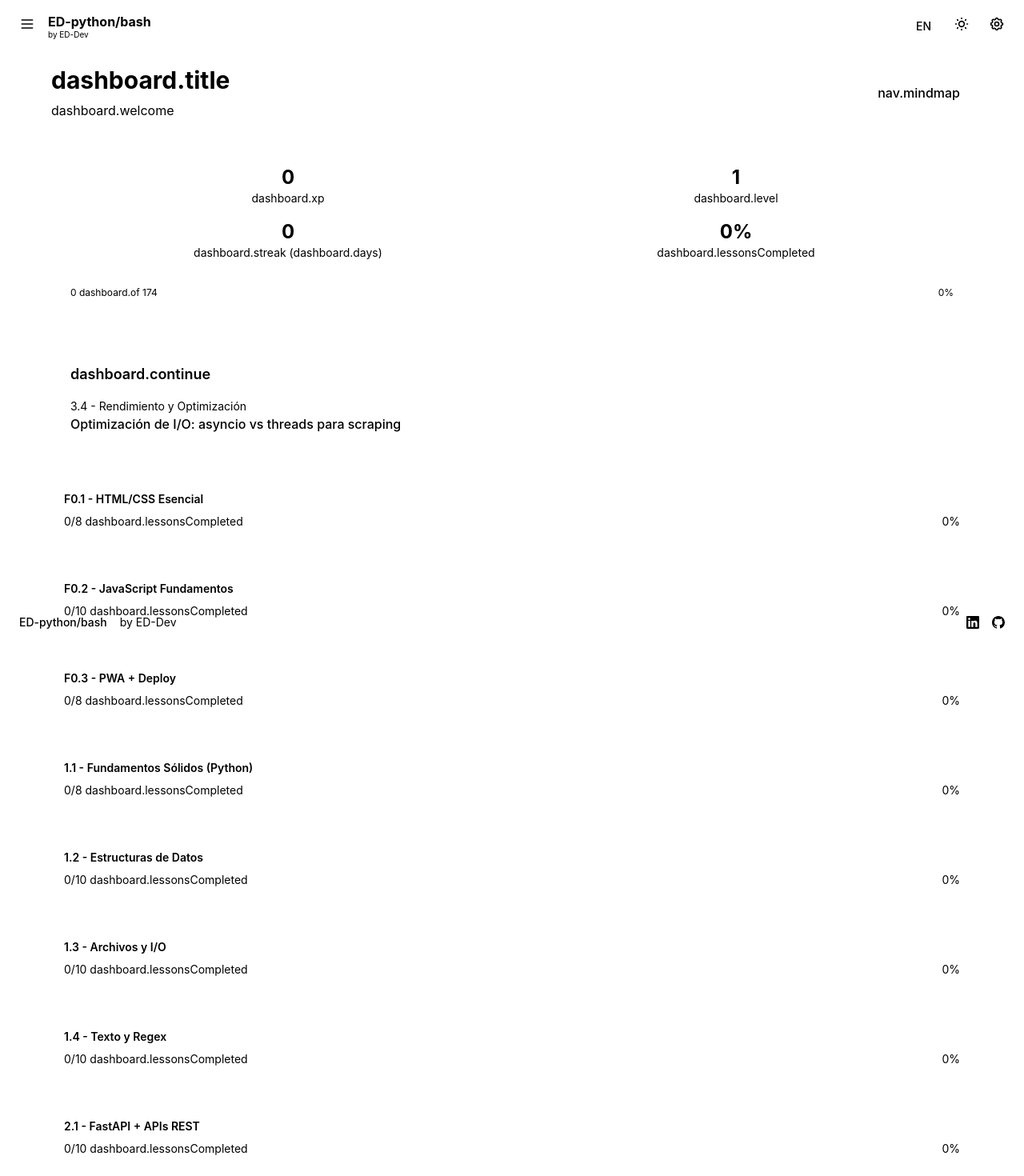
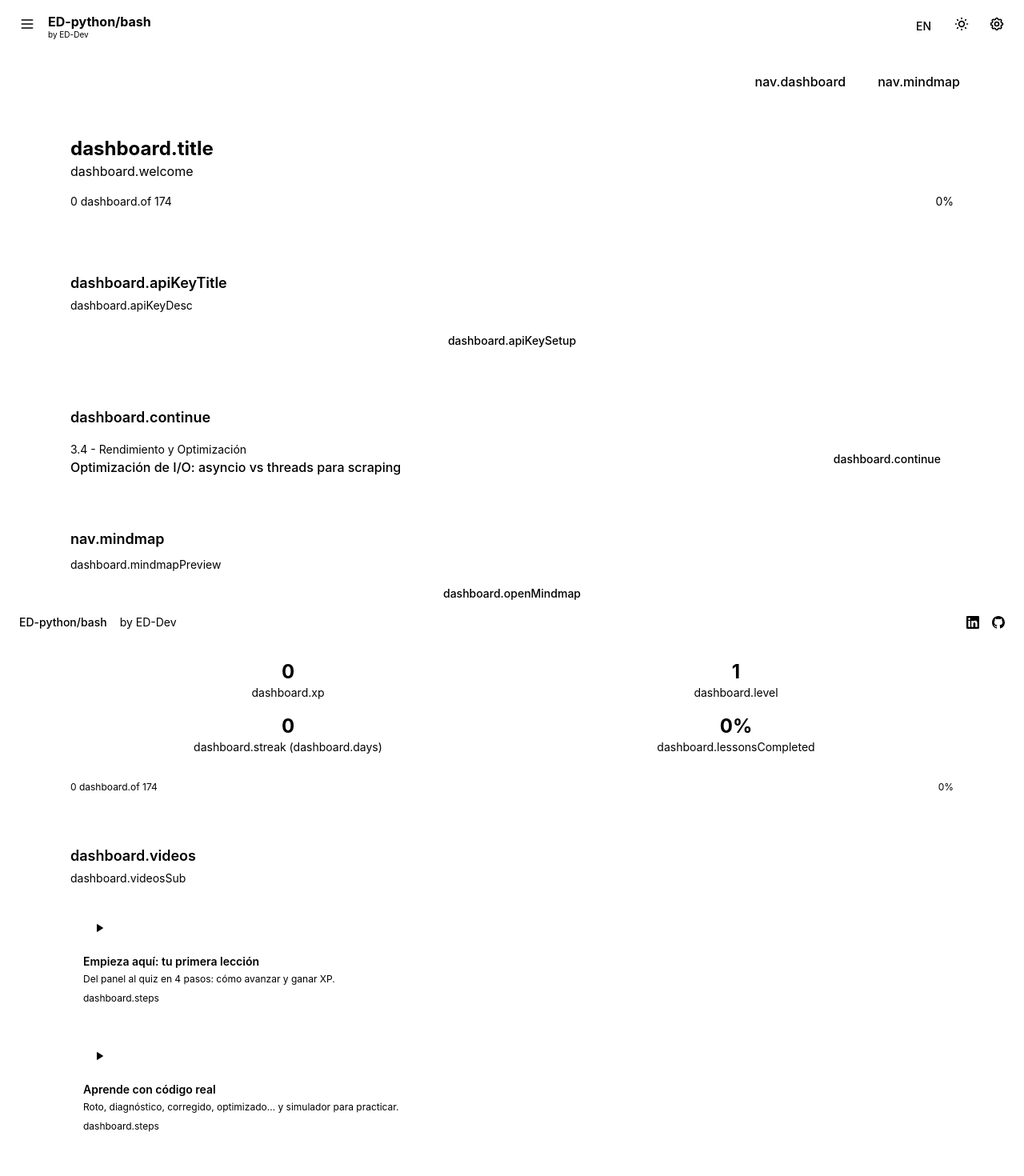
Before and after one commit to ericksondaviddev-source/edpythonbash, a React (Vite) app: page /#/leccion/1 in a window 1280 px wide. Shown: the top 1470 px of the page at 80% size. Built offline with nearby package versions, Linux system fonts and the light colour scheme; the HTML template or start-up script is replaced by a standard one.

Commit message:
feat(dashboard): portada bento solarpunk + 3 videos de instruccion con voz

```diff
--- a/src/App.tsx
+++ b/src/App.tsx
@@ -140,6 +140,7 @@ function AppShell() {
                   lessons={lessons}
                   onLessonSelect={handleLessonSelect}
                   currentLessonId={currentLesson?.id}
+                  onOpenSettings={() => setIsAPIKeyModalOpen(true)}
                 />
               }
             />
@@ -151,6 +152,7 @@ function AppShell() {
                   lessons={lessons}
                   onLessonSelect={handleLessonSelect}
                   currentLessonId={currentLesson?.id}
+                  onOpenSettings={() => setIsAPIKeyModalOpen(true)}
                 />
               }
             />
@@ -177,6 +179,7 @@ function AppShell() {
                     modules={modules}
                     lessons={lessons}
                     onLessonSelect={handleLessonSelect}
+                    onOpenSettings={() => setIsAPIKeyModalOpen(true)}
                   />
                 )
               }
--- /dev/null
+++ b/src/components/dashboard/ApiKeyCard.tsx
@@ -0,0 +1,34 @@
+import { useState } from 'react'
+import { useTranslation } from 'react-i18next'
+import { Button } from '../atoms'
+
+interface ApiKeyCardProps {
+  onOpenSettings?: () => void
+}
+
+export default function ApiKeyCard({ onOpenSettings }: ApiKeyCardProps) {
+  const { t } = useTranslation()
+  const [hasKey] = useState(() => Boolean(localStorage.getItem('openrouter_api_key')))
+
+  return (
+    <div className="glass rounded-xl p-6 shadow-lg flex flex-col justify-between gap-4">
+      <div>
+        <h2 className="text-lg font-semibold text-[var(--text-primary)] mb-1">
+          {t('dashboard.apiKeyTitle')}
+        </h2>
+        <p className="text-sm text-[var(--text-secondary)]">
+          {t('dashboard.apiKeyDesc')}
+        </p>
+      </div>
+      {hasKey ? (
+        <span className="inline-flex items-center gap-2 text-sm font-medium text-[var(--success)]">
+          ✓ {t('dashboard.apiKeyConnected')}
+        </span>
+      ) : (
+        <Button onClick={onOpenSettings} disabled={!onOpenSettings}>
+          {t('dashboard.apiKeySetup')}
+        </Button>
+      )}
+    </div>
+  )
+}
--- /dev/null
+++ b/src/components/dashboard/HeroCard.tsx
@@ -0,0 +1,35 @@
+import { useTranslation } from 'react-i18next'
+
+interface HeroCardProps {
+  completedCount: number
+  total: number
+}
+
+export default function HeroCard({ completedCount, total }: HeroCardProps) {
+  const { t } = useTranslation()
+  const percent = total > 0 ? Math.round((completedCount / total) * 100) : 0
+
+  return (
+    <div className="glass rounded-xl p-6 shadow-lg inti-rays relative overflow-hidden">
+      <div className="flex items-center gap-4">
+        <img src="/logo.svg" alt="ED-python/bash" className="h-14 hidden sm:block" />
+        <div>
+          <h1 className="text-2xl md:text-3xl font-bold text-[var(--text-primary)]">
+            {t('dashboard.title')}
+          </h1>
+          <p className="text-[var(--text-secondary)]">{t('dashboard.welcome')}</p>
+        </div>
+      </div>
+      <div className="mt-4 flex items-center justify-between text-sm text-[var(--text-secondary)]">
+        <span>{completedCount} {t('dashboard.of')} {total}</span>
+        <span>{percent}%</span>
+      </div>
+      <div className="mt-1 h-2.5 rounded-full overflow-hidden bg-[var(--bg-tertiary)]">
+        <div
+          className="h-full tricolor-bar transition-all duration-500"
+          style={{ width: `${percent}%` }}
+        />
+      </div>
+    </div>
+  )
+}
--- /dev/null
+++ b/src/components/dashboard/VideosCard.tsx
@@ -0,0 +1,60 @@
+import { useState } from 'react'
+import { useTranslation } from 'react-i18next'
+import { Modal, Icon } from '../atoms'
+import TutorTab from '../video/TutorTab'
+import { getInstructionVideos, type InstructionVideo } from '../../lib/instructionVideos'
+
+interface VideosCardProps {
+  lang: 'es' | 'en'
+}
+
+export default function VideosCard({ lang }: VideosCardProps) {
+  const { t } = useTranslation()
+  const videos = getInstructionVideos(lang)
+  const [selected, setSelected] = useState<InstructionVideo | null>(null)
+
+  return (
+    <div className="glass rounded-xl p-6 shadow-lg">
+      <h2 className="text-lg font-semibold text-[var(--text-primary)] mb-1">
+        {t('dashboard.videos')}
+      </h2>
+      <p className="text-sm text-[var(--text-secondary)] mb-4">{t('dashboard.videosSub')}</p>
+      <div className="grid grid-cols-1 md:grid-cols-3 gap-3">
+        {videos.map((v) => (
+          <button
+            key={v.id}
+            onClick={() => setSelected(v)}
+            className="text-left p-4 rounded-xl bg-[var(--bg-secondary)] border border-[var(--border)] hover:border-[var(--accent)] transition-colors group"
+          >
+            <span className="inline-flex items-center justify-center w-10 h-10 rounded-full bg-[var(--accent)] text-[var(--accent-ink)] mb-3 group-hover:scale-110 transition-transform">
+              <Icon name="play" size={18} />
+            </span>
+            <span className="block font-semibold text-[var(--text-primary)] text-sm mb-1">
+              {v.title}
+            </span>
+            <span className="block text-xs text-[var(--text-secondary)]">
+              {v.description}
+            </span>
+            <span className="block text-xs text-[var(--text-secondary)] mt-2">
+              {t('dashboard.steps', { count: v.scenes.length })}
+            </span>
+          </button>
+        ))}
+      </div>
+      <Modal
+        isOpen={selected !== null}
+        onClose={() => setSelected(null)}
+        title={selected?.title ?? ''}
+      >
+        {selected && (
+          <TutorTab
+            steps={selected.scenes}
+            title={selected.title}
+            fileBase={`instruccion-${selected.id}`}
+            lang={lang}
+          />
+        )}
+      </Modal>
+    </div>
+  )
+}
--- a/src/i18n/en.json
+++ b/src/i18n/en.json
@@ -42,7 +42,16 @@
     "streak": "Streak",
     "days": "days",
     "lessonsCompleted": "Lessons completed",
-    "of": "of"
+    "of": "of",
+    "videos": "Instruction videos",
+    "videosSub": "Learn to use the app in 3 generated videos",
+    "steps": "{{count}} steps",
+    "apiKeyTitle": "Connect your API key",
+    "apiKeyDesc": "Use the AI tutor with your free OpenRouter key.",
+    "apiKeySetup": "Set up key",
+    "apiKeyConnected": "Key connected",
+    "mindmapPreview": "Explore all 174 lessons on the map",
+    "openMindmap": "Open mind map"
   },
   "lesson": {
     "title": "Lesson",
--- a/src/i18n/es.json
+++ b/src/i18n/es.json
@@ -42,7 +42,16 @@
     "streak": "Racha",
     "days": "días",
     "lessonsCompleted": "Lecciones completadas",
-    "of": "de"
+    "of": "de",
+    "videos": "Videos de instrucción",
+    "videosSub": "Aprende a usar la app en 3 videos generados",
+    "steps": "{{count}} pasos",
+    "apiKeyTitle": "Conecta tu API key",
+    "apiKeyDesc": "Usa el tutor IA con tu clave gratuita de OpenRouter.",
+    "apiKeySetup": "Configurar clave",
+    "apiKeyConnected": "Clave conectada",
+    "mindmapPreview": "Explora las 174 lecciones en el mapa",
+    "openMindmap": "Abrir mapa mental"
   },
   "lesson": {
     "title": "Lección",
--- a/src/pages/Dashboard.tsx
+++ b/src/pages/Dashboard.tsx
@@ -2,8 +2,13 @@ import { useState } from 'react'
 import type { Module, Lesson } from '../types'
 import { useTranslation } from 'react-i18next'
 import { useProgressStore } from '../store/useProgressStore'
+import { useLanguageStore } from '../store/useLanguageStore'
+import { Button } from '../components/atoms'
 import ProgressBar from '../components/progress/ProgressBar'
 import MindMap from '../components/organisms/MindMap'
+import HeroCard from '../components/dashboard/HeroCard'
+import ApiKeyCard from '../components/dashboard/ApiKeyCard'
+import VideosCard from '../components/dashboard/VideosCard'
 
 interface DashboardProps {
   modules: Module[]
@@ -11,33 +16,28 @@ interface DashboardProps {
   onLessonSelect: (lesson: Lesson) => void
   initialView?: 'mindmap' | 'dashboard'
   currentLessonId?: string
+  onOpenSettings?: () => void
 }
 
-export default function Dashboard({ modules, lessons, onLessonSelect, initialView = 'dashboard', currentLessonId }: DashboardProps) {
+export default function Dashboard({ modules, lessons, onLessonSelect, initialView = 'dashboard', currentLessonId, onOpenSettings }: DashboardProps) {
   const { t } = useTranslation()
   const { completedLessons, xp, level, streak } = useProgressStore()
+  const { lang } = useLanguageStore()
   const [view, setView] = useState<'mindmap' | 'dashboard'>(initialView)
 
   const nextLesson = lessons.find(l => !completedLessons.includes(l.id))
+  const accentBtn = 'bg-[var(--accent)] text-[var(--accent-ink)]'
+  const idleBtn = 'bg-[var(--bg-secondary)] text-[var(--text-secondary)] hover:bg-[var(--bg-tertiary)]'
 
   return (
     <div className="max-w-6xl mx-auto">
-      <div className="flex items-center justify-between mb-8">
-        <div>
-          <h1 className="text-3xl font-bold text-[var(--text-primary)] mb-2">
-            {t('dashboard.title')}
-          </h1>
-          <p className="text-[var(--text-secondary)]">
-            {t('dashboard.welcome')}
-          </p>
-        </div>
+      <div className="flex items-center justify-between mb-6">
+        <div className="w-8" aria-hidden="true" />
         <div className="flex gap-2">
           <button
             onClick={() => setView('dashboard')}
             className={`px-4 py-2 rounded-lg font-medium transition-colors ${
-              view === 'dashboard'
-                ? 'bg-[var(--accent)] text-white'
-                : 'bg-[var(--bg-secondary)] text-[var(--text-secondary)] hover:bg-[var(--bg-tertiary)]'
+              view === 'dashboard' ? accentBtn : idleBtn
             }`}
           >
             {t('nav.dashboard')}
@@ -45,9 +45,7 @@ export default function Dashboard({ modules, lessons, onLessonSelect, initialVie
           <button
             onClick={() => setView('mindmap')}
             className={`px-4 py-2 rounded-lg font-medium transition-colors ${
-              view === 'mindmap'
-                ? 'bg-[var(--accent)] text-white'
-                : 'bg-[var(--bg-secondary)] text-[var(--text-secondary)] hover:bg-[var(--bg-tertiary)]'
+              view === 'mindmap' ? accentBtn : idleBtn
             }`}
           >
             {t('nav.mindmap')}
@@ -66,6 +64,41 @@ export default function Dashboard({ modules, lessons, onLessonSelect, initialVie
         />
       ) : (
         <>
+          <div className="grid grid-cols-1 md:grid-cols-2 lg:grid-cols-3 gap-4">
+            <div className="md:col-span-2">
+              <HeroCard completedCount={completedLessons.length} total={lessons.length} />
+            </div>
+            <ApiKeyCard onOpenSettings={onOpenSettings} />
+
+            {nextLesson && (
+              <div className="md:col-span-2 p-6 rounded-xl glass shadow-lg">
+                <h2 className="text-lg font-semibold text-[var(--text-primary)] mb-4">
+                  {t('dashboard.continue')}
+                </h2>
+                <div className="flex items-center justify-between gap-4 flex-wrap">
+                  <div>
+                    <p className="text-[var(--text-secondary)] text-sm">{nextLesson.modulo}</p>
+                    <p className="text-[var(--text-primary)] font-medium">{nextLesson.competencia}</p>
+                  </div>
+                  <Button onClick={() => onLessonSelect(nextLesson)}>
+                    {t('dashboard.continue')}
+                  </Button>
+                </div>
+              </div>
+            )}
+            <div className="p-6 rounded-xl glass shadow-lg flex flex-col justify-center gap-2">
+              <h2 className="text-lg font-semibold text-[var(--text-primary)]">
+                {t('nav.mindmap')}
+              </h2>
+              <p className="text-sm text-[var(--text-secondary)]">
+                {t('dashboard.mindmapPreview')}
+              </p>
+              <Button variant="secondary" onClick={() => setView('mindmap')}>
+                {t('dashboard.openMindmap')}
+              </Button>
+            </div>
+
+            <div className="md:col-span-2 lg:col-span-3">
               <ProgressBar
                 xp={xp}
                 level={level}
@@ -73,26 +106,12 @@ export default function Dashboard({ modules, lessons, onLessonSelect, initialVie
                 lessonsCompleted={completedLessons.length}
                 totalLessons={lessons.length}
               />
+            </div>
 
-          {nextLesson && (
-            <div className="mt-8 p-6 rounded-xl bg-[var(--bg-secondary)] border border-[var(--border)]">
-              <h2 className="text-lg font-semibold text-[var(--text-primary)] mb-4">
-                {t('dashboard.continue')}
-              </h2>
-              <div className="flex items-center justify-between">
-                <div>
-                  <p className="text-[var(--text-secondary)] text-sm">{nextLesson.modulo}</p>
-                  <p className="text-[var(--text-primary)] font-medium">{nextLesson.competencia}</p>
-                </div>
-                <button
-                  onClick={() => onLessonSelect(nextLesson)}
-                  className="px-6 py-2 bg-[var(--accent)] text-white rounded-lg hover:bg-[var(--accent-hover)] transition-colors font-medium"
-                >
-                  {t('dashboard.continue')}
-                </button>
+            <div className="md:col-span-2 lg:col-span-3">
+              <VideosCard lang={lang} />
             </div>
           </div>
-          )}
 
           <div className="mt-8 grid grid-cols-1 md:grid-cols-2 lg:grid-cols-3 gap-4">
             {modules.map((module) => {
@@ -104,7 +123,7 @@ export default function Dashboard({ modules, lessons, onLessonSelect, initialVie
                 <button
                   key={module.id}
                   onClick={() => onLessonSelect(module.lecciones[0])}
-                  className="text-left p-4 rounded-xl bg-[var(--bg-secondary)] border border-[var(--border)] hover:border-[var(--accent)] transition-colors"
+                  className="text-left p-4 rounded-xl glass shadow hover:border-[var(--accent)] transition-colors"
                 >
                   <h3 className="font-semibold text-[var(--text-primary)] mb-2 text-sm">
                     {module.nombre}
@@ -115,7 +134,7 @@ export default function Dashboard({ modules, lessons, onLessonSelect, initialVie
                   </div>
                   <div className="w-full h-2 bg-[var(--bg-tertiary)] rounded-full overflow-hidden">
                     <div
-                      className="h-full bg-[var(--accent)] transition-all duration-500"
+                      className="h-full tricolor-bar transition-all duration-500"
                       style={{ width: `${modulePercent}%` }}
                     />
                   </div>
```
Also changed, not shown: 1 other file (tests, documents, lock files or other folders). Lines whose indentation alone changed are shown as unchanged.
